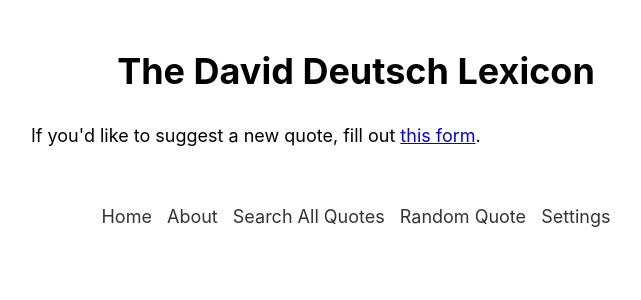
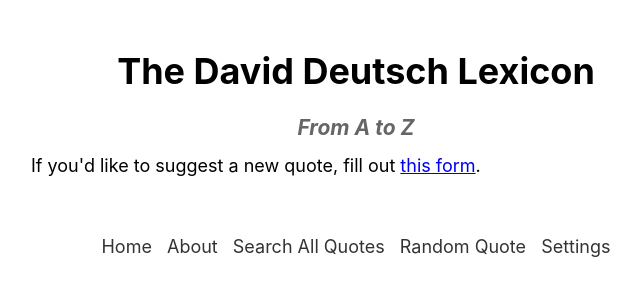
Before and after one commit to vkethana/critrat-flask, a Flask app: template templates/index.html in a window 1280 px wide. Shown: the top 300 px of the page, without its empty margins (284-925 px from the left). Run offline with Flask 3, Linux system fonts and the light colour scheme; the template is opened without the code that fills it, so the values that code supplies are empty; parts of the project's set-up code (start-up, migrations or seed data) failed here and were passed over.

Commit message:
some more tweaks to UI

```diff
--- a/app.py
+++ b/app.py
@@ -60,7 +60,6 @@ def get_data(worksheet_name):
     quote_counter[i] = len(quotes_by_category[i])
 
   sorted_categories = sorted(quotes_by_category.keys(), key = lambda x: len(quotes_by_category[x]), reverse=True)
-  print("Categories: ", sorted_categories)
 
   # remove the categories that don't have at least "N" quotes for arbitrary n
   sorted_categories = [i for i in sorted_categories if (quote_counter[i] >= amount_per_category) and (i != '') and (i != float('inf'))]
--- a/templates/index.html
+++ b/templates/index.html
@@ -2,6 +2,7 @@
 {% block title %}The Critical Rationalist Lexicon{% endblock %}
 {% block content %}
   <h1>The David Deutsch Lexicon</h1>
+  <h3 class="center" style="font-style: italic; color: #666; margin: -10px">From A to Z</h3>
     <p>
     {% for letter, categories in categorized_words.items() %}
         <h2>{{ letter.upper() }}</h2>
```
